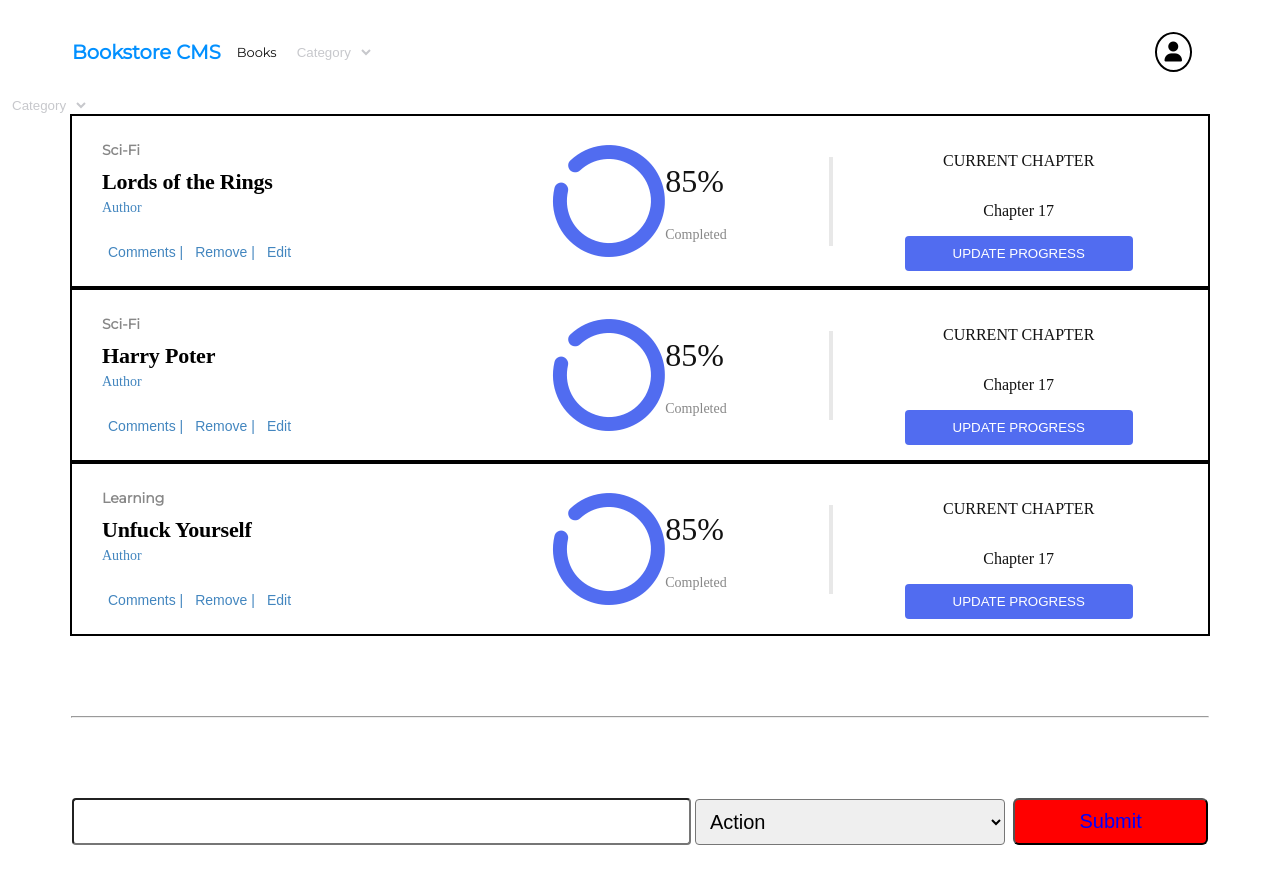
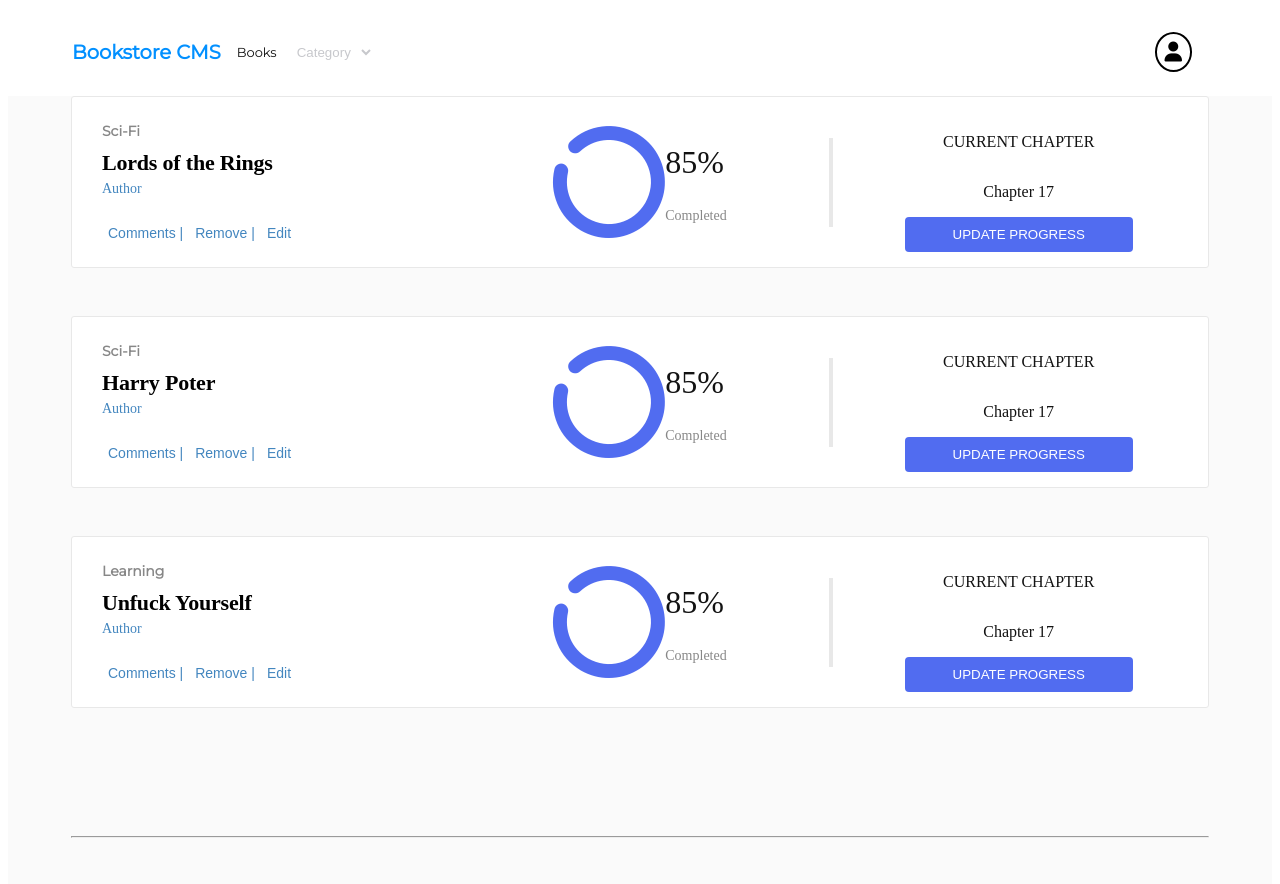
Before and after one commit to mariosknl/book_store, a React (Create React App) app: page / in a window 1280 px wide. Shown: the top 884 px of the page. Built offline with nearby package versions, Linux system fonts and the light colour scheme.

Commit message:
add styling to the general page

```diff
--- a/src/components/App.js
+++ b/src/components/App.js
@@ -1,9 +1,11 @@
 import React from 'react';
 import Bookslist from '../containers/BooksList';
+import Navbar from '../containers/Navbar';
 
 function App() {
   return (
     <div>
+      <Navbar />
       <Bookslist />
     </div>
   );
--- a/src/components/Book.js
+++ b/src/components/Book.js
@@ -9,7 +9,9 @@ const StyledBookCard = styled.div`
   background: white;
   width: 100%;
   display: flex;
-  border: 2px solid black;
+  border: 1px solid #e8e8e8;
+  border-radius: 3px;
+  margin-bottom: 3rem;
 `;
 
 export default function Book(props) {
--- a/src/components/CategoryFilter.js
+++ b/src/components/CategoryFilter.js
@@ -23,7 +23,6 @@ export default function CategoryFilter(props) {
         count += 1;
         return <option value={category} key={count}>{category}</option>;
       })}
-      <option>Horror</option>
     </CategoryFilterSelect>
   );
 }
--- a/src/containers/BooksList.js
+++ b/src/containers/BooksList.js
@@ -1,20 +1,21 @@
 import React from 'react';
 import styled from 'styled-components';
-import { useSelector, useDispatch } from 'react-redux';
+import { connect } from 'react-redux';
+import PropTypes from 'prop-types';
 import Book from '../components/Book';
 import actions from '../actions/index';
 import selector from '../selectors/selectors';
-import CategoryFilter from '../components/CategoryFilter';
 import BookForm from './BooksForm';
 
 const StyledBooksList = styled.div`
-  overflow: hidden;
+  overflow-x: hidden;
   box-sizing: border-box;
   width: 100%;
   height: 100vh;
   display: flex;
   align-items: center;
-  justify-content: spece-between;
+  background: #fafafa;
+  justify-content: space-between;
   flex-direction: column;
   margin: 0 auto;
   padding: 0 4rem;
@@ -25,20 +26,15 @@ const StyledHr = styled.hr`
   margin: 5rem;
 `;
 
-export default function BooksList() {
-  const { changeFilter, removeBook } = actions;
-  const dispatch = useDispatch();
+function BooksList(props) {
+  const { removeBook } = actions;
+  const { dispatch, books } = props;
   const handleRemoveBook = id => {
     dispatch(removeBook(id));
   };
-  const books = useSelector(selector);
-  const handleFilterChange = e => {
-    const newFilter = e.target.value;
-    dispatch(changeFilter(newFilter));
-  };
+
   return (
     <>
-      <CategoryFilter handleChange={handleFilterChange} />
       <StyledBooksList>
         {books.map(book => (
           <Book book={book} key={book.id} handleRemove={handleRemoveBook} />
@@ -49,3 +45,17 @@ export default function BooksList() {
     </>
   );
 }
+
+const mapStateToProps = state => ({
+  books: selector(state.books, state.filter),
+});
+
+export default (connect(mapStateToProps))(BooksList);
+
+BooksList.propTypes = {
+  dispatch: PropTypes.func.isRequired,
+  books: PropTypes.arrayOf(PropTypes.shape({
+    title: PropTypes.string,
+    category: PropTypes.string,
+  })).isRequired,
+};
--- a/src/components/Navbar.js
+++ b/src/containers/Navbar.js
@@ -1,6 +1,9 @@
 import React from 'react';
 import styled from 'styled-components';
-import CategoryFilter from './CategoryFilter';
+import { connect } from 'react-redux';
+import PropTypes from 'prop-types';
+import CategoryFilter from '../components/CategoryFilter';
+import actions from '../actions/index';
 
 const StyledNavbar = styled.nav`
 box-sizing: border-box;
@@ -42,14 +45,22 @@ i {
 }
 `;
 
-export default function Navbar() {
+function Navbar(props) {
+  const { dispatch } = props;
+  const { changeFilter } = actions;
+
+  const handleFilterChange = e => {
+    const newFilter = e.target.value;
+    dispatch(changeFilter(newFilter));
+  };
+
   return (
     <StyledNavbar>
       <ul>
         <li><h1>Bookstore CMS</h1></li>
         <li>Books</li>
         <li>
-          <CategoryFilter />
+          <CategoryFilter handleChange={handleFilterChange} />
         </li>
       </ul>
       <div>
@@ -58,3 +69,9 @@ export default function Navbar() {
     </StyledNavbar>
   );
 }
+
+export default connect()(Navbar);
+
+Navbar.propTypes = {
+  dispatch: PropTypes.func.isRequired,
+};
--- a/src/index.js
+++ b/src/index.js
@@ -6,7 +6,6 @@ import { v4 as uuidv4 } from 'uuid';
 import { Provider } from 'react-redux';
 import App from './components/App';
 import rootReducer from './reducers/index';
-import Navbar from './components/Navbar';
 
 const initialState = {
   books: [
@@ -39,7 +38,6 @@ const store = createStore(rootReducer, initialState, enhancer);
 
 ReactDOM.render(
   <Provider store={store}>
-    <Navbar />
     <App />
   </Provider>,
   document.getElementById('root'),
--- a/src/selectors/selectors.js
+++ b/src/selectors/selectors.js
@@ -1,12 +1,6 @@
-import { createSelector } from 'reselect';
-
-const selectBooks = createSelector(
-  state => state.books,
-  state => state.filter,
-  (books, filter) => {
-    if (filter.current === 'All') return books;
-    return books.filter(book => book.category === filter.current);
-  },
-);
+const selectBooks = (books, filter) => {
+  if (filter.current === 'All') return books;
+  return books.filter(book => book.category === filter.current);
+};
 
 export default selectBooks;
```
